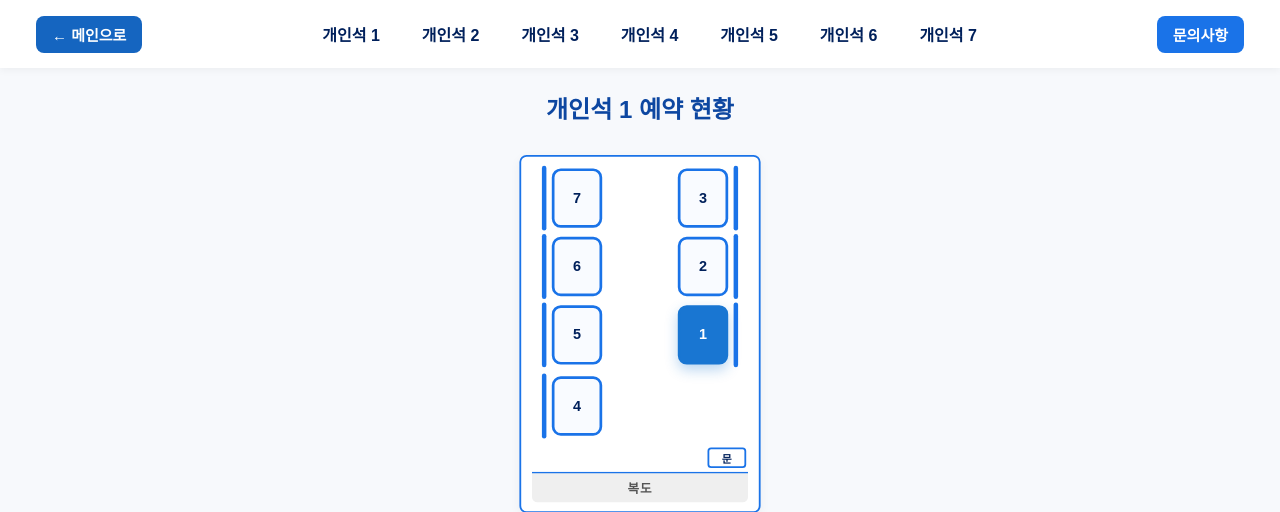
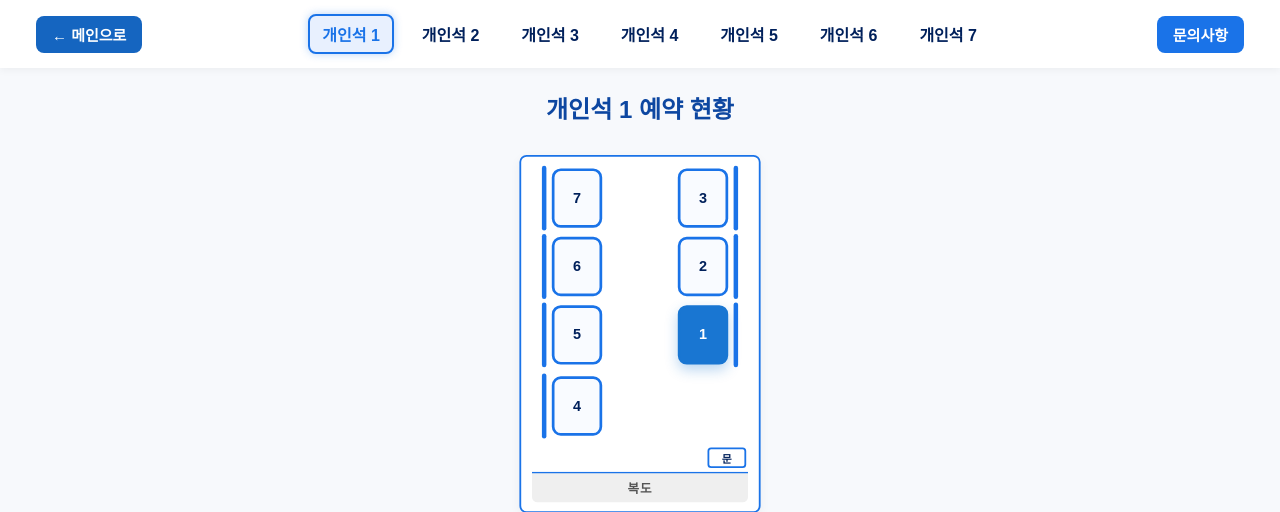
Before and after one commit to tmzkdl7412-web/studyroom-reservation, a Flask app: page /personal_detail in a window 1280 px wide. Shown: the top 512 px of the page. Run offline with Flask 3, Linux system fonts and the light colour scheme; data that the repository does not hold is empty.

Commit message:
Update personal_detail.html

```diff
--- a/templates/personal/personal_detail.html
+++ b/templates/personal/personal_detail.html
@@ -224,7 +224,7 @@
 
   <div class="tabs">
     {% for i in range(1,8) %}
-      <a href="/personal_detail?seat={{ i }}" class="{{ 'active' if seat == i|string else '' }}">개인석 {{ i }}</a>
+      <a href="/personal_detail?seat={{ i }}" class="{{ 'active' if seat|int == i else '' }}">개인석 {{ i }}</a>
     {% endfor %}
   </div>
 
```
